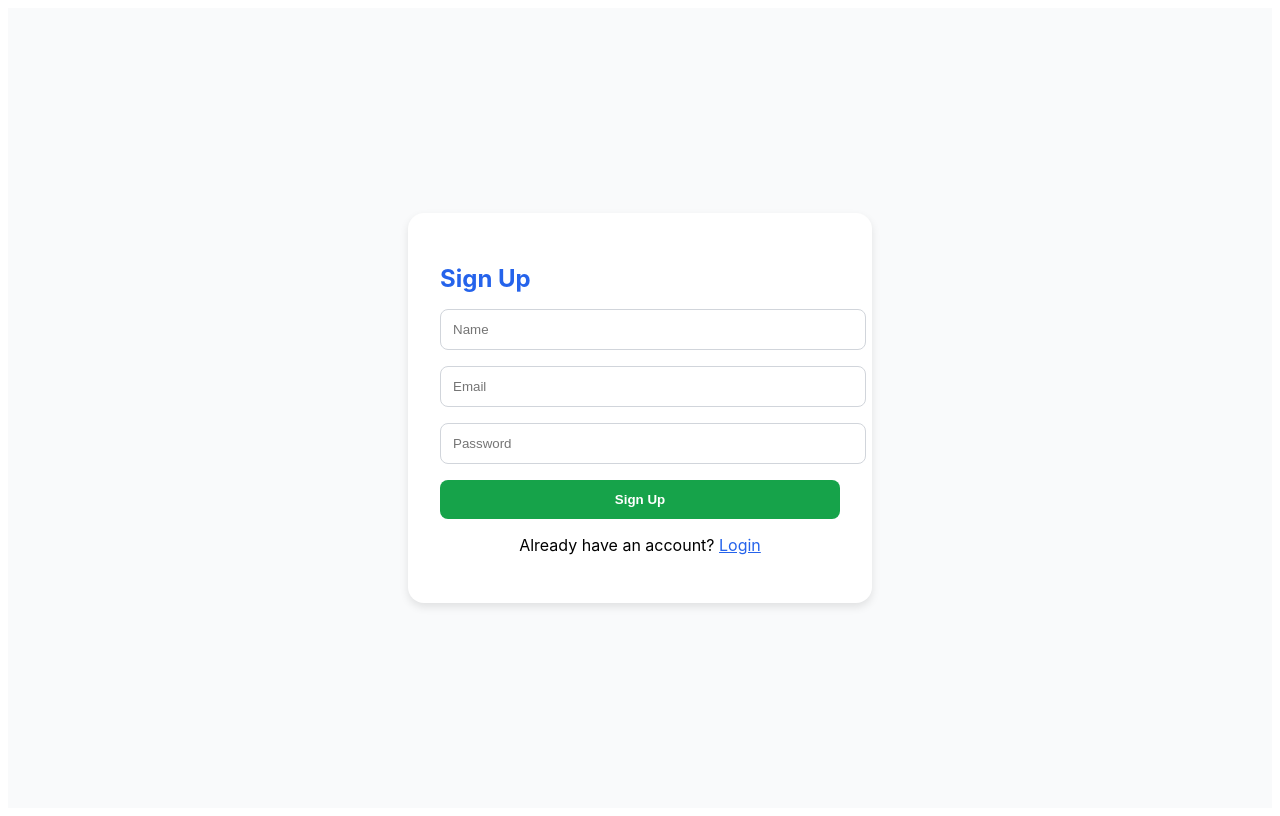
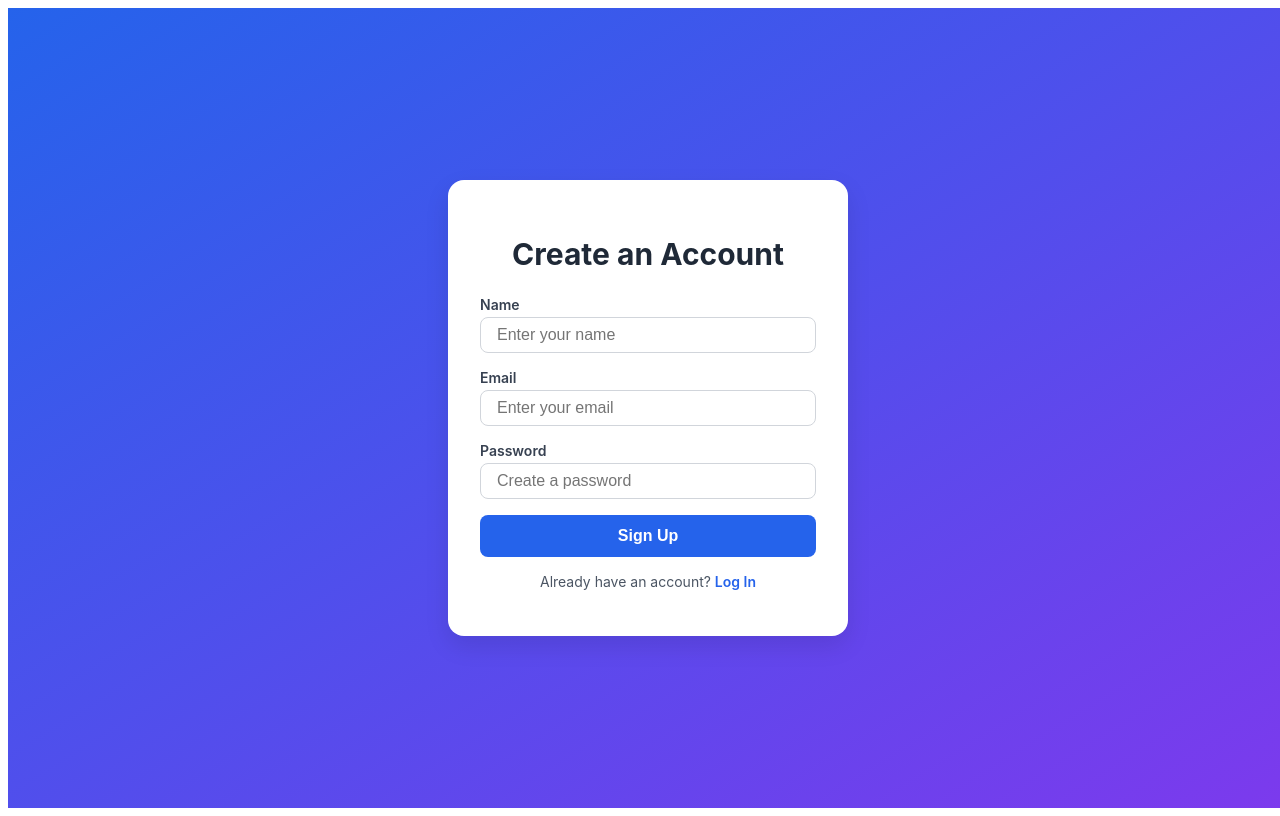
Before and after one commit to maxixo/ticket-flow-react, a React (Vite) app: page /signup in a window 1280 px wide. Built offline with nearby package versions, Linux system fonts and the light colour scheme.

Commit message:
add pages

```diff
--- a/src/pages/Login.tsx
+++ b/src/pages/Login.tsx
@@ -1,4 +1,3 @@
-// src/pages/Login.tsx
 import React, { useState } from "react";
 import { Link, useNavigate } from "react-router-dom";
 import { getUsers, setCurrentUser } from "../utils/storage";
@@ -31,12 +30,14 @@ export default function Login() {
     <div
       style={{
         minHeight: "100vh",
-        background: "linear-gradient(to bottom right, #2563eb, #7c3aed)",
+        width: "100vw",
         display: "flex",
         alignItems: "center",
         justifyContent: "center",
+        background: "linear-gradient(to bottom right, #2563eb, #7c3aed)",
         padding: "1rem",
         boxSizing: "border-box",
+        overflow: "hidden",
       }}
     >
       <div
@@ -98,7 +99,7 @@ export default function Login() {
             gap: "1rem",
           }}
         >
-          {/* Email Field */}
+          {/* Email */}
           <div>
             <label
               style={{
@@ -118,7 +119,7 @@ export default function Login() {
               value={email}
               onChange={(e) => setEmail(e.target.value)}
               style={{
-                width: "100%",
+                width: "90%",
                 padding: "0.5rem 1rem",
                 border: "1px solid #d1d5db",
                 borderRadius: "0.5rem",
@@ -137,7 +138,7 @@ export default function Login() {
             />
           </div>
 
-          {/* Password Field */}
+          {/* Password */}
           <div>
             <label
               style={{
@@ -157,7 +158,7 @@ export default function Login() {
               value={password}
               onChange={(e) => setPassword(e.target.value)}
               style={{
-                width: "100%",
+                width: "90%",
                 padding: "0.5rem 1rem",
                 border: "1px solid #d1d5db",
                 borderRadius: "0.5rem",
@@ -176,7 +177,7 @@ export default function Login() {
             />
           </div>
 
-          {/* Submit Button */}
+          {/* Button */}
           <button
             type="submit"
             style={{
--- a/src/pages/Signup.tsx
+++ b/src/pages/Signup.tsx
@@ -1,89 +1,269 @@
-import { useState } from "react";
-import { useNavigate, Link } from "react-router-dom";
-import { getUsers, saveUsers, setCurrentUser } from "../utils/storage";
+import React, { useState } from "react";
+import { Link, useNavigate } from "react-router-dom";
+import { getUsers, saveUsers } from "../utils/storage";
 
 export default function Signup() {
   const [name, setName] = useState("");
   const [email, setEmail] = useState("");
   const [password, setPassword] = useState("");
-  const [error, setError] = useState("");
+  const [error, setError] = useState<string>("");
+  const [success, setSuccess] = useState<string>("");
   const navigate = useNavigate();
 
   const handleSignup = (e: React.FormEvent) => {
     e.preventDefault();
+
     const users = getUsers();
+    const exists = users.find((u: any) => u.email === email);
 
-    if (users.some(u => u.email === email)) {
-      setError("Email already exists.");
+    if (exists) {
+      setError("An account with this email already exists.");
+      setSuccess("");
       return;
     }
 
-    if (password.length < 4) {
-      setError("Password must be at least 4 characters long.");
-      return;
-    }
+    const newUser = { name, email, password };
+    saveUsers([...users, newUser]);
 
-    const newUser = { id: Date.now(), name, email, password };
-    users.push(newUser);
-    saveUsers(users);
-    setCurrentUser(newUser);
-    navigate("/dashboard");
+    setError("");
+    setSuccess("🎉 Account created successfully! Redirecting...");
+    setTimeout(() => navigate("/login"), 1500);
   };
 
   return (
-    <div style={{
+    <div
+      style={{
         minHeight: "100vh",
+        width: "100vw",
         display: "flex",
+        alignItems: "center",
         justifyContent: "center",
-      alignItems: "center",
-      backgroundColor: "#f9fafb"
-    }}>
-      <form onSubmit={handleSignup} style={{
-        background: "#fff",
+        background: "linear-gradient(to bottom right, #2563eb, #7c3aed)",
+        padding: "1rem",
+        boxSizing: "border-box",
+        overflow: "hidden",
+      }}
+    >
+      <div
+        style={{
+          backgroundColor: "white",
+          borderRadius: "1rem",
+          boxShadow: "0 10px 25px rgba(0, 0, 0, 0.1)",
           padding: "2rem",
-        borderRadius: "1rem",
-        boxShadow: "0 4px 8px rgba(0,0,0,0.1)",
-        width: "400px"
-      }}>
-        <h2 style={{ fontSize: "1.5rem", fontWeight: 700, color: "#2563eb", marginBottom: "1rem" }}>Sign Up</h2>
-        {error && <p style={{ color: "#dc2626", marginBottom: "1rem" }}>{error}</p>}
+          width: "100%",
+          maxWidth: "400px",
+          boxSizing: "border-box",
+        }}
+      >
+        <h2
+          style={{
+            fontSize: "1.875rem",
+            fontWeight: 700,
+            textAlign: "center",
+            marginBottom: "1.5rem",
+            color: "#1f2937",
+          }}
+        >
+          Create an Account
+        </h2>
+
+        {success && (
+          <div
+            style={{
+              marginBottom: "1rem",
+              padding: "0.75rem",
+              backgroundColor: "#dcfce7",
+              color: "#166534",
+              borderRadius: "0.5rem",
+            }}
+          >
+            {success}
+          </div>
+        )}
+
+        {error && (
+          <div
+            style={{
+              marginBottom: "1rem",
+              padding: "0.75rem",
+              backgroundColor: "#fee2e2",
+              color: "#991b1b",
+              borderRadius: "0.5rem",
+            }}
+          >
+            {error}
+          </div>
+        )}
+
+        <form
+          onSubmit={handleSignup}
+          style={{
+            display: "flex",
+            flexDirection: "column",
+            gap: "1rem",
+          }}
+        >
+          {/* Name */}
+          <div>
+            <label
+              style={{
+                display: "block",
+                fontSize: "0.875rem",
+                fontWeight: 600,
+                color: "#374151",
+                marginBottom: "0.25rem",
+              }}
+            >
+              Name
+            </label>
             <input
               type="text"
-          placeholder="Name"
+              required
+              placeholder="Enter your name"
               value={name}
-          onChange={e => setName(e.target.value)}
-          style={{ width: "100%", marginBottom: "1rem", padding: "0.75rem", borderRadius: "0.5rem", border: "1px solid #d1d5db" }}
-          required
+              onChange={(e) => setName(e.target.value)}
+              style={{
+                width: "90%",
+                padding: "0.5rem 1rem",
+                border: "1px solid #d1d5db",
+                borderRadius: "0.5rem",
+                outline: "none",
+                fontSize: "1rem",
+                transition: "all 0.2s",
+              }}
+              onFocus={(e) => {
+                e.currentTarget.style.borderColor = "#2563eb";
+                e.currentTarget.style.boxShadow = "0 0 0 3px rgba(37,99,235,0.3)";
+              }}
+              onBlur={(e) => {
+                e.currentTarget.style.borderColor = "#d1d5db";
+                e.currentTarget.style.boxShadow = "none";
+              }}
             />
+          </div>
+
+          {/* Email */}
+          <div>
+            <label
+              style={{
+                display: "block",
+                fontSize: "0.875rem",
+                fontWeight: 600,
+                color: "#374151",
+                marginBottom: "0.25rem",
+              }}
+            >
+              Email
+            </label>
             <input
               type="email"
-          placeholder="Email"
+              required
+              placeholder="Enter your email"
               value={email}
-          onChange={e => setEmail(e.target.value)}
-          style={{ width: "100%", marginBottom: "1rem", padding: "0.75rem", borderRadius: "0.5rem", border: "1px solid #d1d5db" }}
-          required
+              onChange={(e) => setEmail(e.target.value)}
+              style={{
+                width: "90%",
+                padding: "0.5rem 1rem",
+                border: "1px solid #d1d5db",
+                borderRadius: "0.5rem",
+                outline: "none",
+                fontSize: "1rem",
+                transition: "all 0.2s",
+              }}
+              onFocus={(e) => {
+                e.currentTarget.style.borderColor = "#2563eb";
+                e.currentTarget.style.boxShadow = "0 0 0 3px rgba(37,99,235,0.3)";
+              }}
+              onBlur={(e) => {
+                e.currentTarget.style.borderColor = "#d1d5db";
+                e.currentTarget.style.boxShadow = "none";
+              }}
             />
+          </div>
+
+          {/* Password */}
+          <div>
+            <label
+              style={{
+                display: "block",
+                fontSize: "0.875rem",
+                fontWeight: 600,
+                color: "#374151",
+                marginBottom: "0.25rem",
+              }}
+            >
+              Password
+            </label>
             <input
               type="password"
-          placeholder="Password"
+              required
+              placeholder="Create a password"
               value={password}
-          onChange={e => setPassword(e.target.value)}
-          style={{ width: "100%", marginBottom: "1rem", padding: "0.75rem", borderRadius: "0.5rem", border: "1px solid #d1d5db" }}
-          required
+              onChange={(e) => setPassword(e.target.value)}
+              style={{
+                width: "90%",
+                padding: "0.5rem 1rem",
+                border: "1px solid #d1d5db",
+                borderRadius: "0.5rem",
+                outline: "none",
+                fontSize: "1rem",
+                transition: "all 0.2s",
+              }}
+              onFocus={(e) => {
+                e.currentTarget.style.borderColor = "#2563eb";
+                e.currentTarget.style.boxShadow = "0 0 0 3px rgba(37,99,235,0.3)";
+              }}
+              onBlur={(e) => {
+                e.currentTarget.style.borderColor = "#d1d5db";
+                e.currentTarget.style.boxShadow = "none";
+              }}
             />
-        <button type="submit" style={{
-          background: "#16a34a",
-          color: "#fff",
+          </div>
+
+          <button
+            type="submit"
+            style={{
+              width: "100%",
+              backgroundColor: "#2563eb",
+              color: "white",
               padding: "0.75rem",
-          width: "100%",
               border: "none",
               borderRadius: "0.5rem",
-          fontWeight: 600
-        }}>Sign Up</button>
-        <p style={{ marginTop: "1rem", textAlign: "center" }}>
-          Already have an account? <Link to="/login" style={{ color: "#2563eb" }}>Login</Link>
+              fontWeight: 600,
+              fontSize: "1rem",
+              cursor: "pointer",
+              transition: "background-color 0.3s",
+            }}
+            onMouseOver={(e) => (e.currentTarget.style.backgroundColor = "#1d4ed8")}
+            onMouseOut={(e) => (e.currentTarget.style.backgroundColor = "#2563eb")}
+          >
+            Sign Up
+          </button>
+        </form>
+
+        <p
+          style={{
+            textAlign: "center",
+            marginTop: "1rem",
+            fontSize: "0.875rem",
+            color: "#4b5563",
+          }}
+        >
+          Already have an account?{" "}
+          <Link
+            to="/login"
+            style={{
+              color: "#2563eb",
+              fontWeight: 600,
+              textDecoration: "none",
+            }}
+            onMouseOver={(e) => (e.currentTarget.style.textDecoration = "underline")}
+            onMouseOut={(e) => (e.currentTarget.style.textDecoration = "none")}
+          >
+            Log In
+          </Link>
         </p>
-      </form>
+      </div>
     </div>
   );
 }
```
Lines whose indentation alone changed are shown as unchanged.
